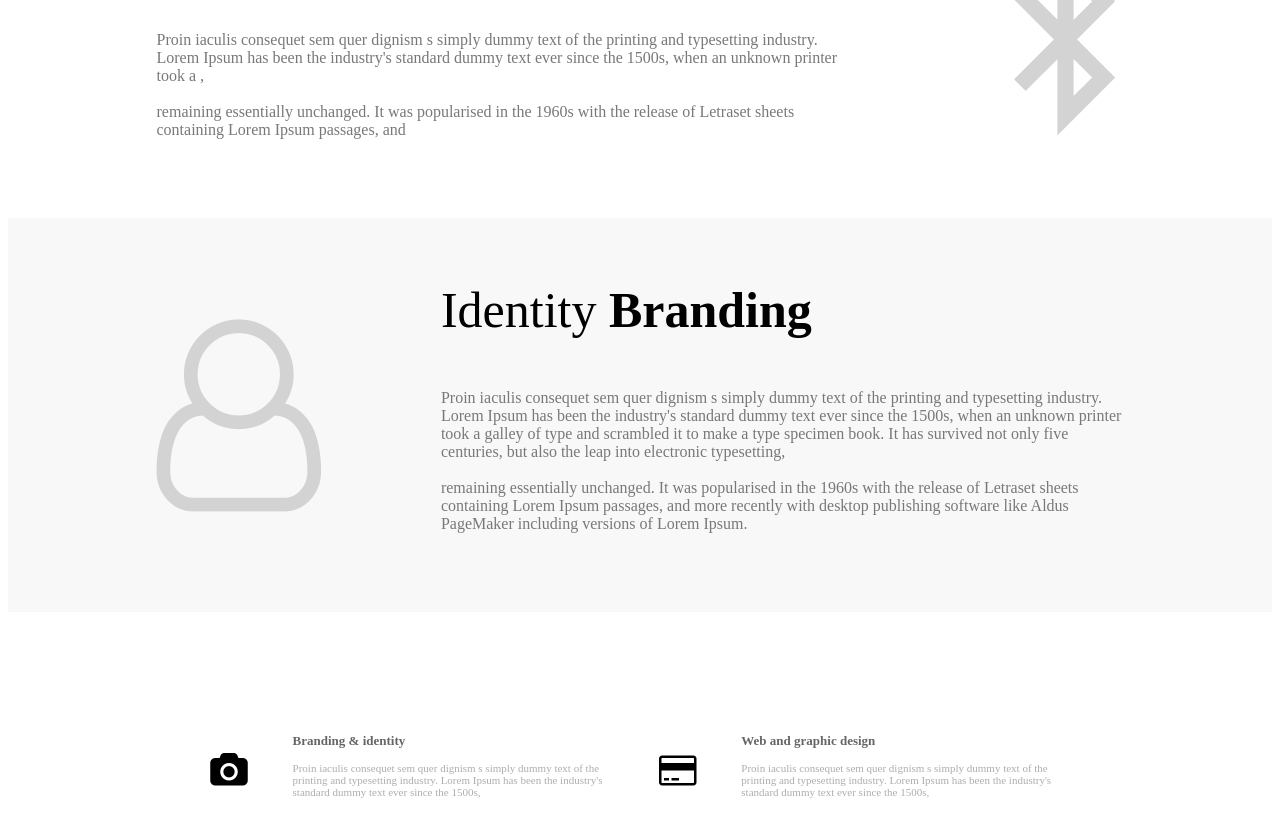
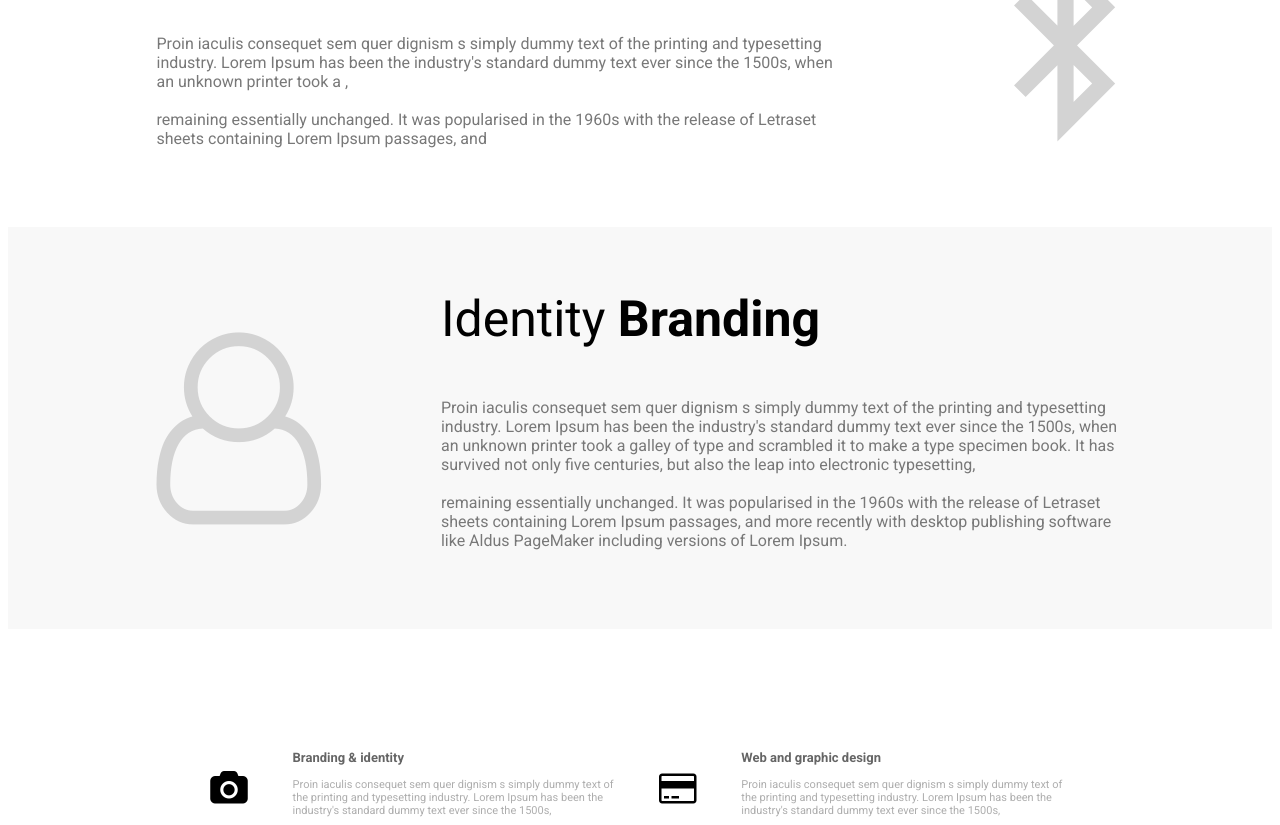
Before and after one commit to 02sakshi/Assignments, a plain HTML site: page Basic_design_structure/index.html in a window 1280 px wide. Shown: the part 685-1510 px from the top of the page. Drawn offline with Linux system fonts and the light colour scheme; files whose address does not match are found by name.

Commit message:
add meta tags

```diff
--- a/Basic_design_structure/index.html
+++ b/Basic_design_structure/index.html
@@ -5,6 +5,9 @@
 	<link rel="stylesheet" type="text/css" href="css/index.css">
 	<link rel="icon" type="image/png" href="/path/to/icons/favicon-32x32.png" sizes="32x32">
 	<link rel="stylesheet" href="https://cdnjs.cloudflare.com/ajax/libs/font-awesome/4.7.0/css/font-awesome.min.css">
+	<link href="https://fonts.googleapis.com/css?family=Roboto:300,400,500,700,900" rel="stylesheet">
+	<meta name="viewport" content="width=device-width, initial-scale=1.0">
+
 </head>
 <body>
 	<div class="home-page">
--- a/Basic_design_structure/index.scss
+++ b/Basic_design_structure/index.scss
@@ -1,3 +1,7 @@
+body{
+	font-family: 'Roboto', sans-serif;
+}
+
 .site-header{
 	background-image: url("img/home/sakshi/Assignments/Basic_design_structure/background.jpeg");
 	background-color:purple;
@@ -390,6 +394,7 @@
 				color:grey;
 				border:none;
 				padding-left: 2%;
+
 				@media only screen and (max-width: 700px){
 					width:100%;
 				}
```
Also changed, not shown: Basic_design_structure/css/index.css.
